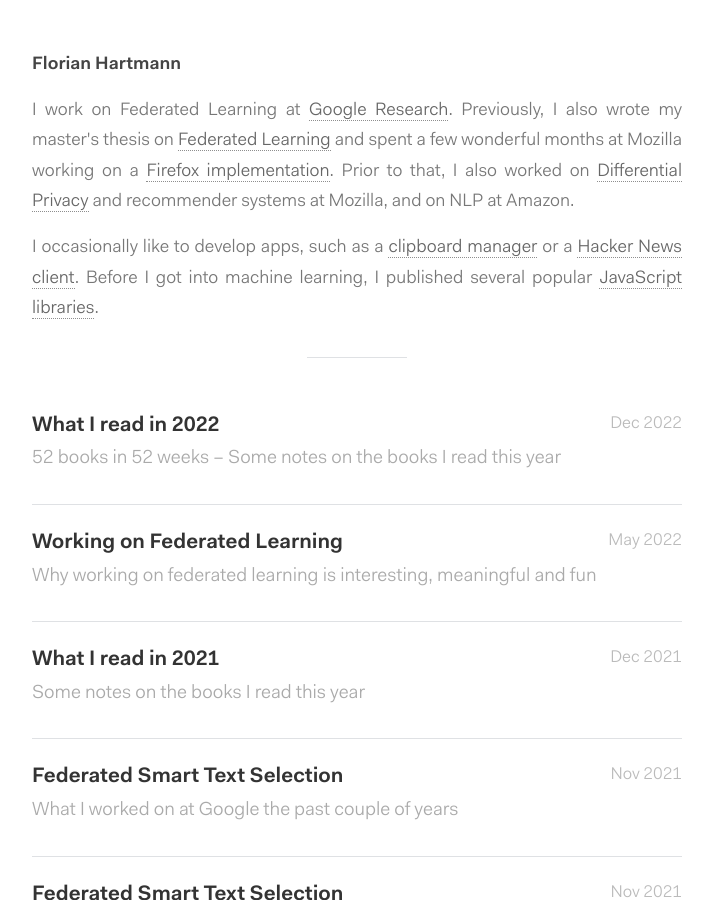
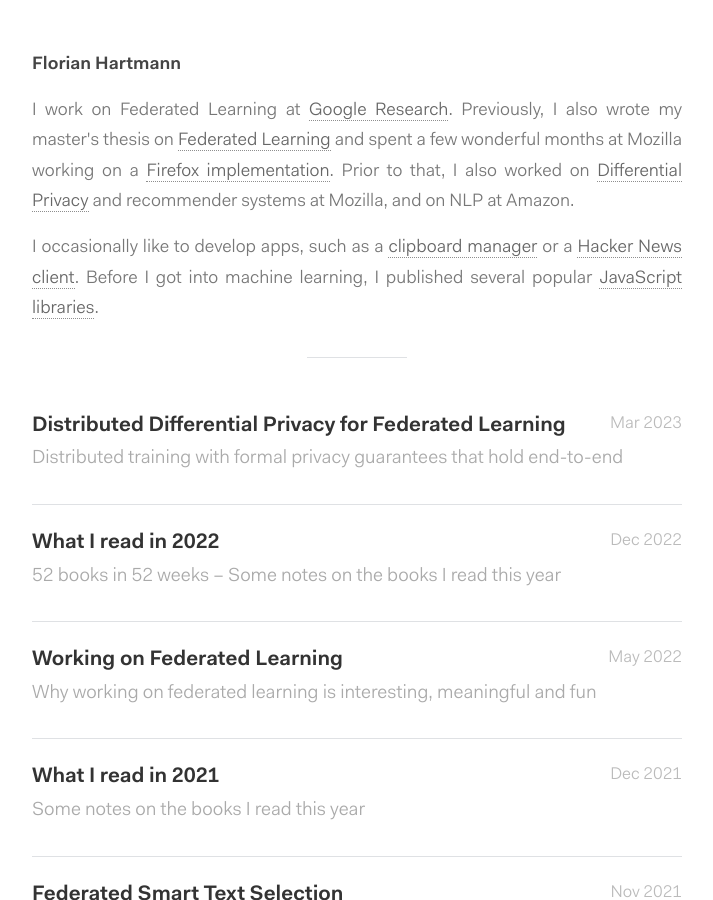
Before and after one commit to florian/florian.github.io, a Jekyll site: the page built from index.html, in a window 1280 px wide and 900 px high. Shown: the whole window, without its empty margins (283-996 px from the left). Built offline with Jekyll 4.4.1, drawn with Linux system fonts in a browser that asks for light colours; nearby versions of some CDN libraries; the list of posts is cut into pages by our own code.

Commit message:
Fix DDP link

```diff
--- a/_posts/2023-03-02-distributed-dp.md
+++ b/_posts/2023-03-02-distributed-dp.md
@@ -1,14 +1,14 @@
 ---
 layout: post
-title:  "Federated Smart Text Selection"
-date:   2021-11-22 23:23:10
-description: "What I worked on at Google the past couple of years"
+title:  "Distributed Differential Privacy for Federated Learning"
+date:   2023-03-02 23:23:10
+description: "Distributed training with formal privacy guarantees that hold end-to-end"
 categories: federated-learning
 ---
 
-<meta http-equiv="refresh" content="0; url=https://ai.googleblog.com/2021/11/predicting-text-selections-with.html">
+<meta http-equiv="refresh" content="0; url=https://ai.googleblog.com/2023/03/distributed-differential-privacy-for.html">
 
 <style> * { display: none } </style>
 
 This post describes my work at Google:
-[https://ai.googleblog.com/2021/11/predicting-text-selections-with.html](https://ai.googleblog.com/2021/11/predicting-text-selections-with.html)
+[https://ai.googleblog.com/2023/03/distributed-differential-privacy-for.html](https://ai.googleblog.com/2023/03/distributed-differential-privacy-for.html)
```
